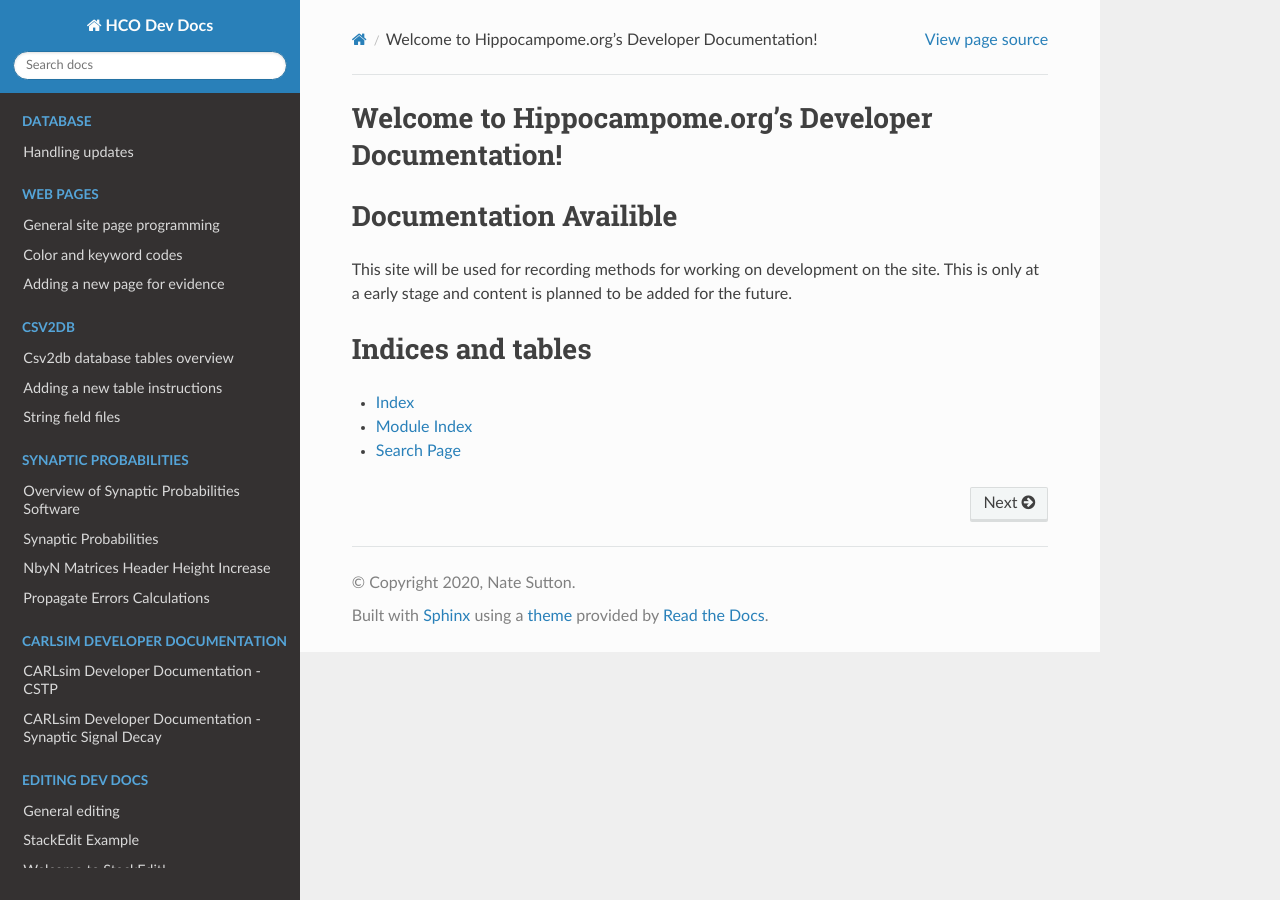
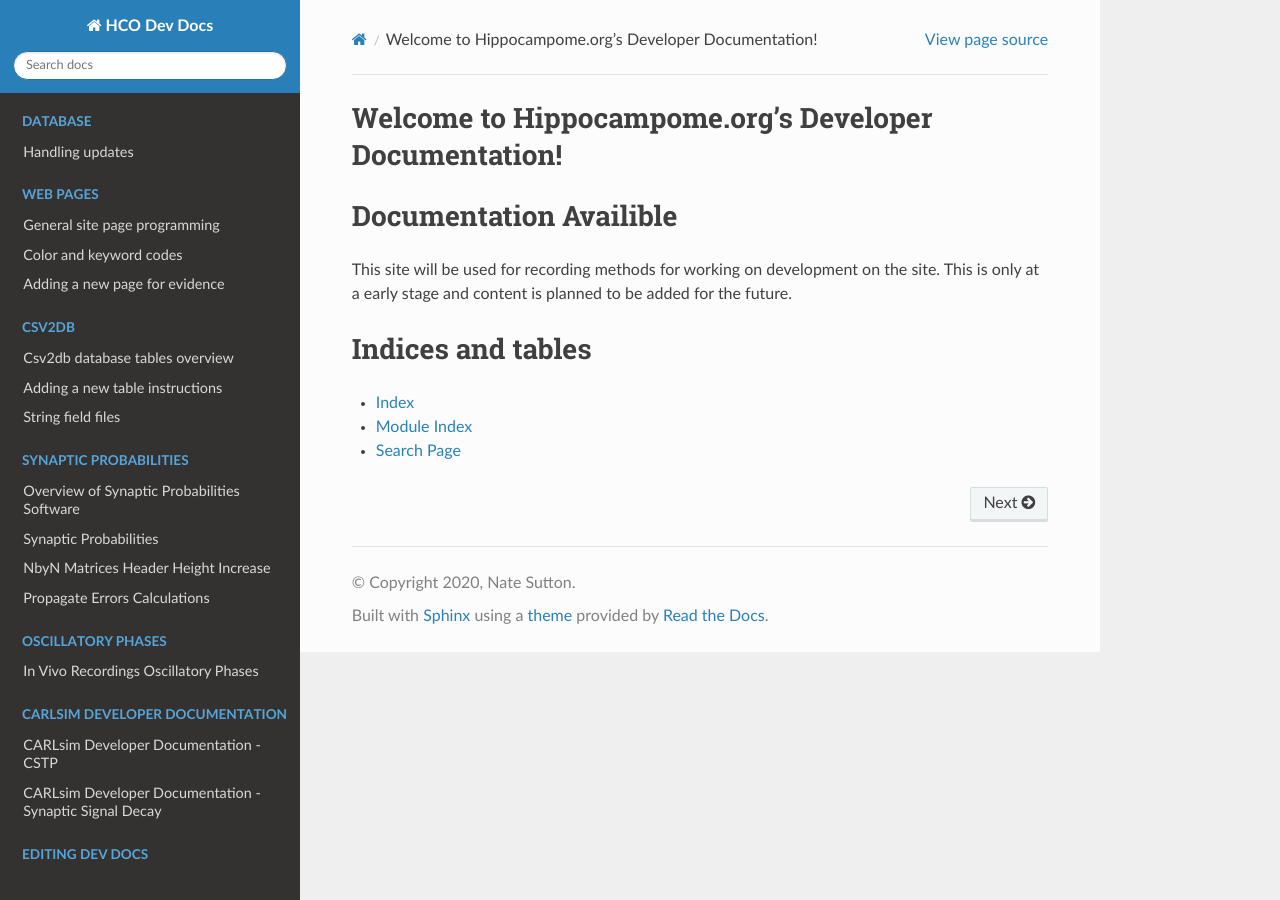
Before and after one commit to Hippocampome-Org/hco_dev_docs, a Sphinx documentation site: the page built from docs/index.rst, in a window 1280 px wide. Built offline with Sphinx 7.4.7 and the Read the Docs theme 2.0.0, drawn with Linux system fonts in a browser that asks for light colours.

Commit message:
Update index.rst

```diff
--- a/docs/index.rst
+++ b/docs/index.rst
@@ -43,6 +43,12 @@ Welcome to Hippocampome.org's Developer Documentation!
 
 .. toctree::
     :hidden:
+    :caption: Oscillatory Phases
+
+    phases/phases.md
+
+.. toctree::
+    :hidden:
     :caption: CARLsim Developer Documentation
 
     csdevdocs/cstp.md
```
